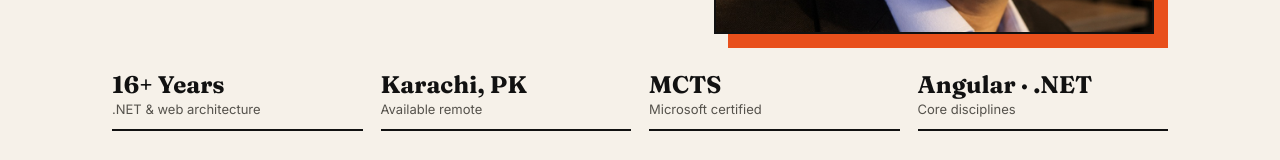
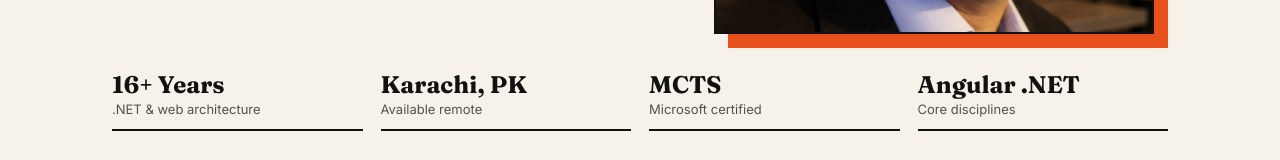
Before and after one commit to MukeshKumarSoni1983/soni-portfolio, an Angular app: page / in a window 1280 px wide. Shown: the part 508-668 px from the top of the page. Built offline with nearby package versions, Linux system fonts and the light colour scheme.

Commit message:
Update hero.component.ts
Removed . From Angular

```diff
--- a/src/app/components/hero.component.ts
+++ b/src/app/components/hero.component.ts
@@ -7,7 +7,7 @@ import { Component } from '@angular/core';
 <div class="links"><a href="mailto:mk_soni&#64;hotmail.com">mk_soni&#64;hotmail.com</a><a href="tel:+923342616900">+92 334 261 6900</a><a href="https://www.linkedin.com/in/mukesh-kumar-3211701b/" target="_blank" rel="noopener">LinkedIn ↗</a></div></div>
 <figure class="portrait"><img src="assets/profile.jpg" alt="Portrait of Mukesh Kumar"></figure>
 </div>
-<div class="stats"><div><b>16+ Years</b>.NET &amp; web architecture</div><div><b>Karachi, PK</b>Available remote</div><div><b>MCTS</b>Microsoft certified</div><div><b>Angular · .NET</b>Core disciplines</div></div>
+<div class="stats"><div><b>16+ Years</b>.NET &amp; web architecture</div><div><b>Karachi, PK</b>Available remote</div><div><b>MCTS</b>Microsoft certified</div><div><b>Angular .NET</b>Core disciplines</div></div>
 </div></header>
 <section id="profile"><div class="wrap"><div class="label">01 — Profile</div><h2>Summary</h2>
 <p class="lead">Microsoft Certified Technology Specialist with over 16 years of experience architecting and delivering high-performance, scalable web applications and business platforms using .NET, Angular and cloud-ready solutions. A proven leader in cross-functional projects, performance optimization and data-driven solutions, now extending into React with AI-assisted development.</p></div></section>` })
```
